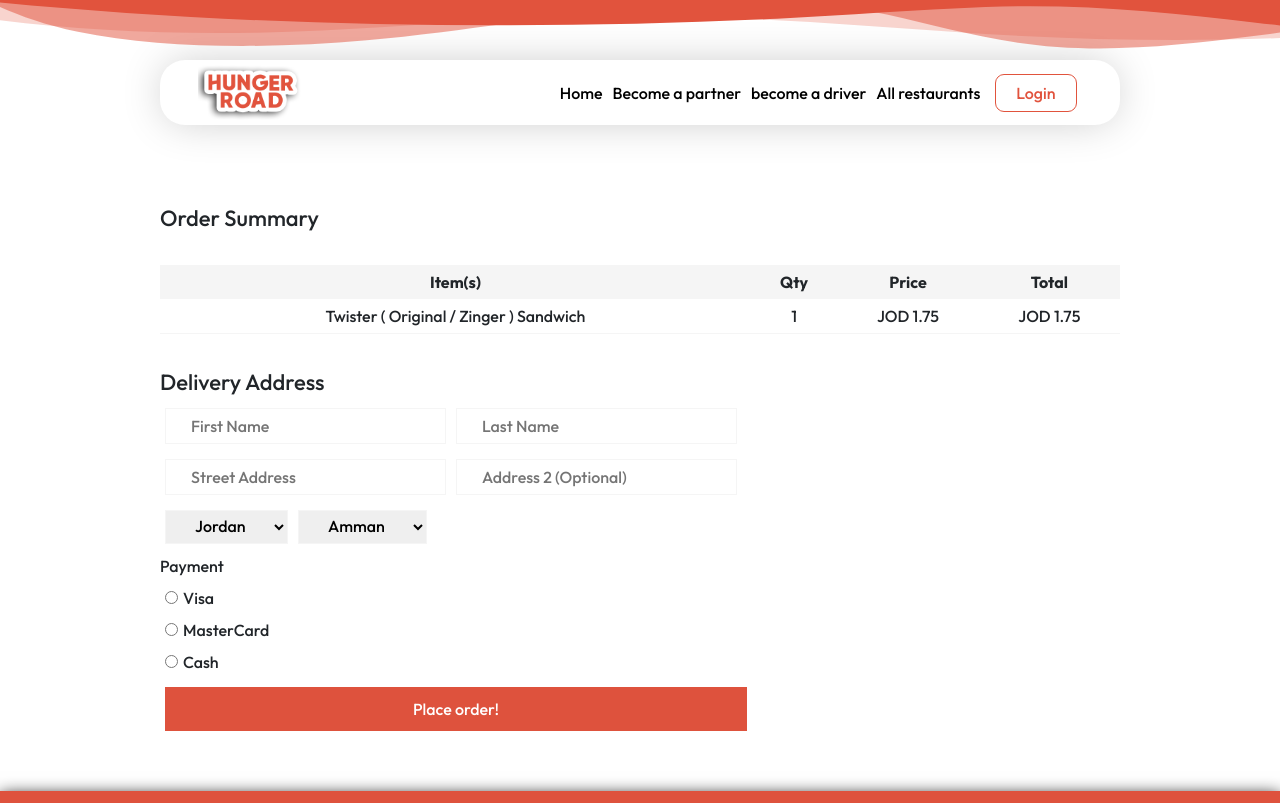
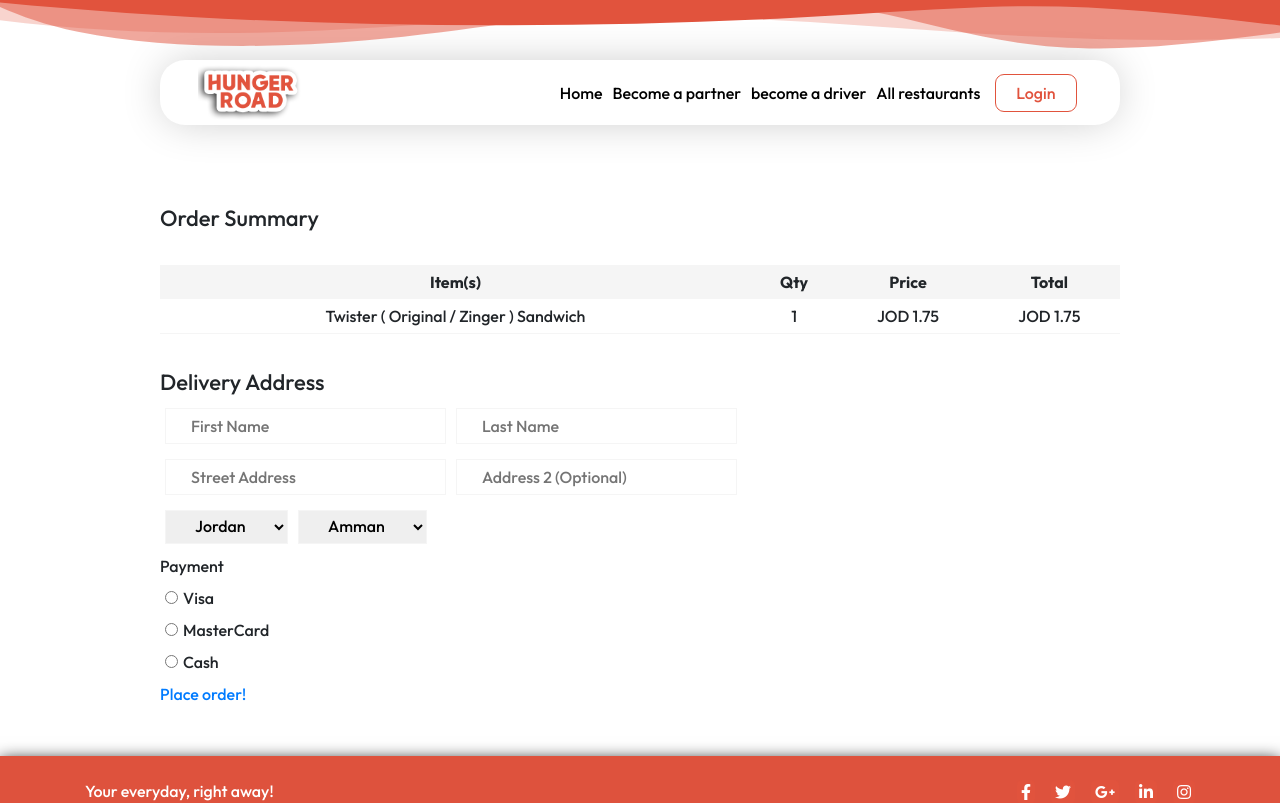
Before and after one commit to AzmiTammam/HUNGER-ROAD, a React (Create React App) app: page /Checkout in a window 1280 px wide. Shown: the top 803 px of the page. Built offline with nearby package versions, Linux system fonts and the light colour scheme.

Commit message:
Add Page after buy

```diff
--- a/src/components/Checkout/Checkout.jsx
+++ b/src/components/Checkout/Checkout.jsx
@@ -1,4 +1,5 @@
 import react from "react";
+import { Link } from "react-router-dom";
 import Navbar from "../navbar/Navbar";
 import Footer from "../Footer/Footer";
 import "./Checkout.scss";
@@ -85,7 +86,7 @@
               <label htmlFor="cash">Cash</label>
             </div>
 
-            <button>Place order!</button>
+            <Link to="/done">Place order!</Link>
           </form>
         </div>
       </div>
```
